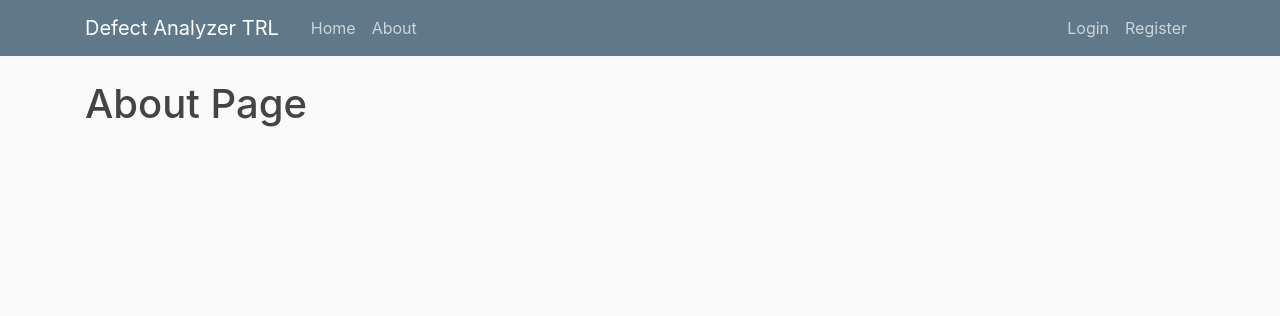
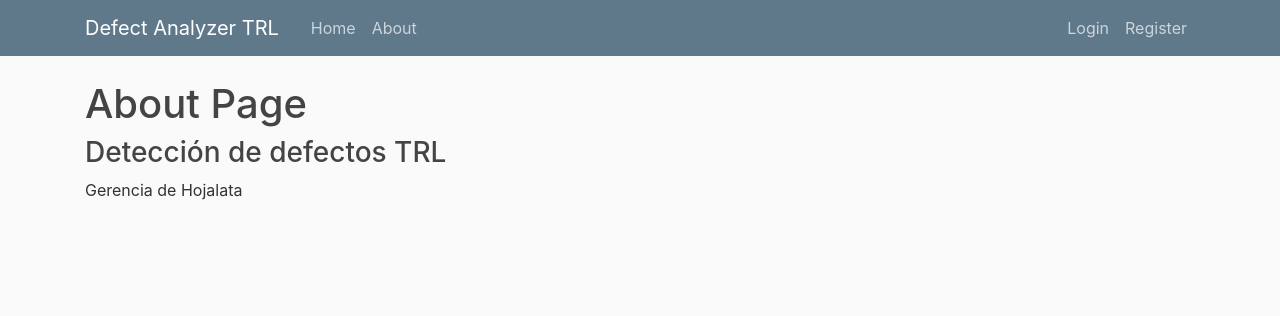
Before and after one commit to fblanc92/Defect_analyzer_front, a Python web app: template defect_app/templates/about.html in a window 1280 px wide. Shown: the top 316 px of the page. Run offline with Jinja, Linux system fonts and the light colour scheme; the template is opened without the code that fills it, so the values that code supplies are empty; some libraries are stand-ins or nearby versions.

Commit message:
added a little message in the about page

```diff
--- a/defect_app/templates/about.html
+++ b/defect_app/templates/about.html
@@ -1,4 +1,6 @@
 {% extends "layout.html"%}
 {% block content %}
 <h1>About Page</h1>
+<h3>Detección de defectos TRL</h3>
+<p>Gerencia de Hojalata</p>
 {% endblock content %}
```
